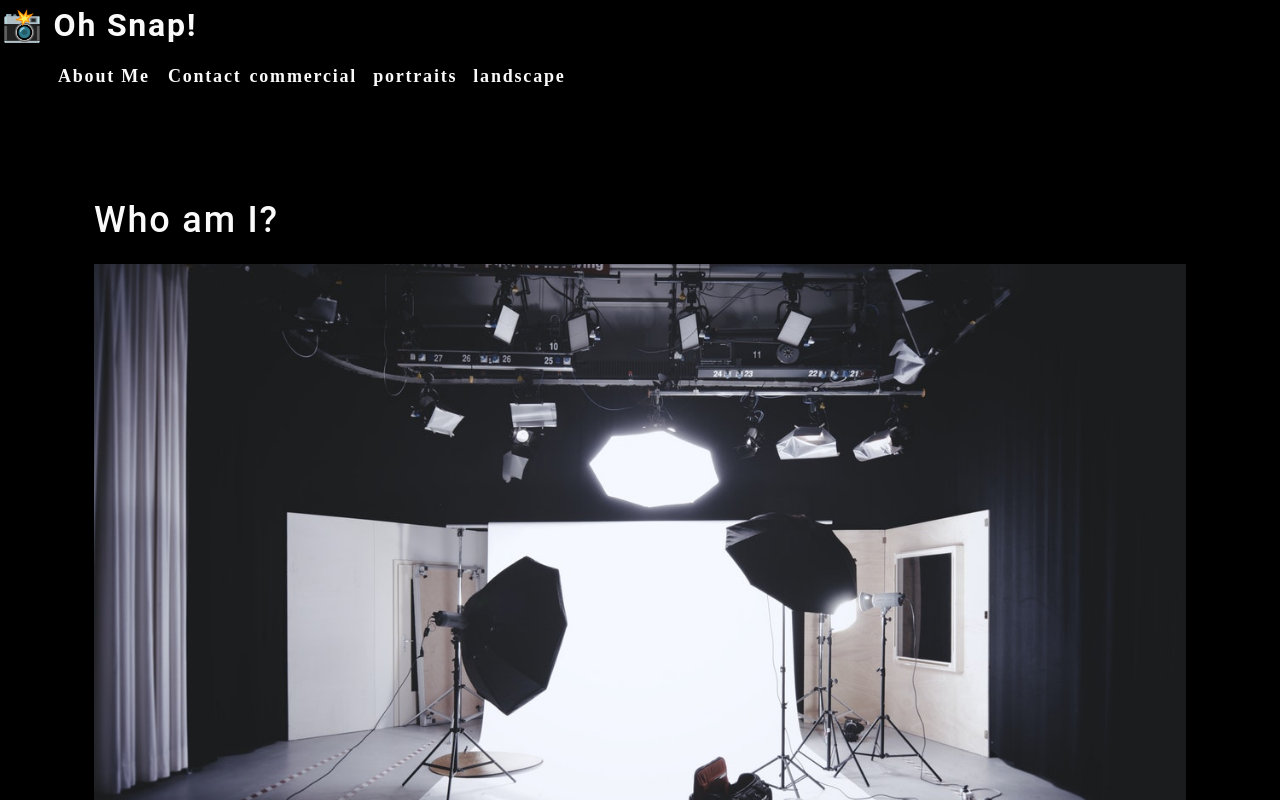
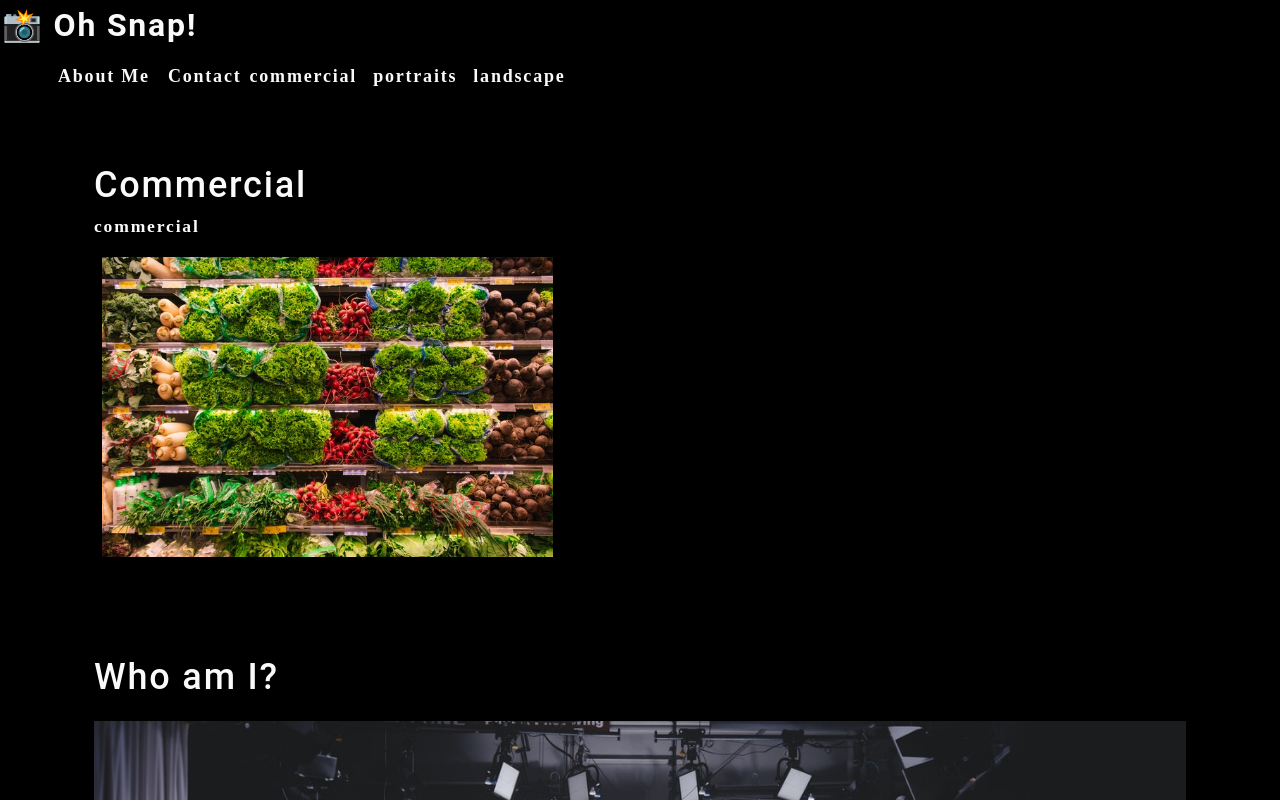
Before and after one commit to itsmarcotime/new-photo-port, a React (Create React App) app: page / in a window 1280 px wide. Shown: the top 800 px of the page. Built offline with nearby package versions, Linux system fonts and the light colour scheme.

Commit message:
set up the gallery

```diff
--- a/src/App.js
+++ b/src/App.js
@@ -2,6 +2,7 @@ import React from 'react';
 import './App.css'
 import About from './component/About'
 import Nav from './component/Nav'
+import Gallery from "./component/Gallery";
 
 function App() {
   return (
@@ -9,6 +10,7 @@ function App() {
       <Nav></Nav>
 
       <main>
+        <Gallery></Gallery>
         <About></About>
       </main>
 
--- /dev/null
+++ b/src/component/Gallery/index.js
@@ -0,0 +1,28 @@
+import React from 'react';
+import { capitalizeFirstLetter } from '../../utils/helpers';
+import photo from "../../assets/small/commercial/0.jpg";
+
+function Gallery(props) {
+
+    const currentCategory = {
+        name: "commercial",
+        description:
+        "Photos of grocery store, food trucks, and other commercial projects",
+    };
+
+    return (
+        <section>
+            <h1>{capitalizeFirstLetter(currentCategory.name)}</h1>
+            <p>{currentCategory.name}</p>
+            <div>
+                <img
+                  src={photo}
+                  alt="Commercial Example"
+                  className="img-thumbnail mx-1"
+                />
+            </div>
+        </section>
+    );
+}
+
+export default Gallery;
```
